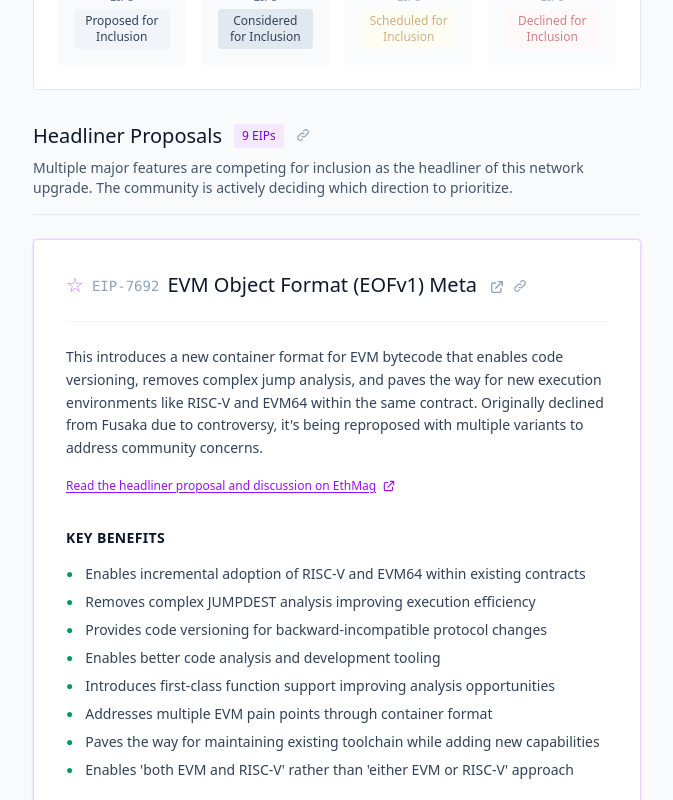
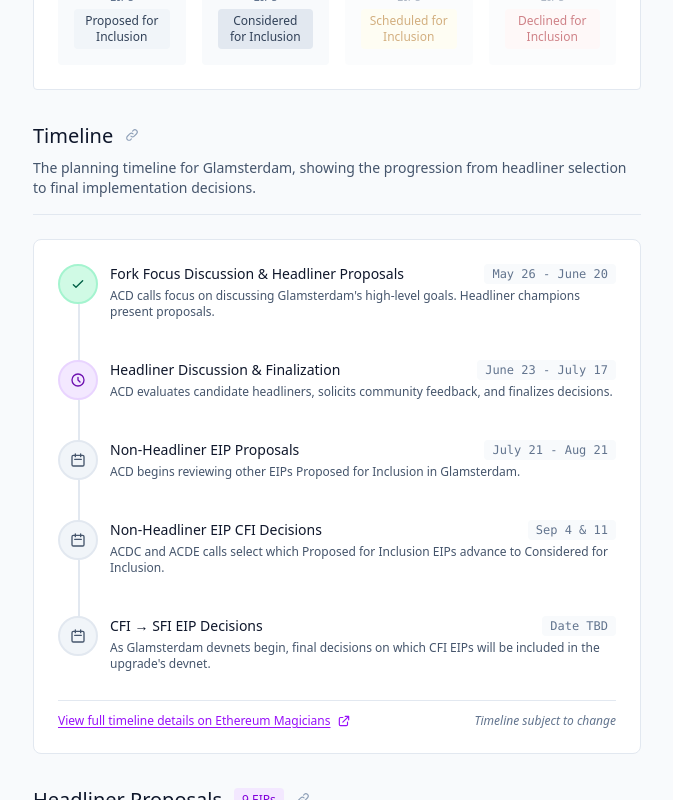
Before and after one commit to jmcpheron/forkcast, a React (Vite) app: page /upgrade/glamsterdam in a window 1280 px wide. Shown: the part 1640-2440 px from the top of the page, without its empty margins (447-1120 px from the left). Built offline with nearby package versions, Linux system fonts and the light colour scheme.

Commit message:
add glamsterdam timeline

```diff
--- a/src/components/PublicNetworkUpgradePage.tsx
+++ b/src/components/PublicNetworkUpgradePage.tsx
@@ -200,6 +200,10 @@ const PublicNetworkUpgradePage: React.FC<PublicNetworkUpgradePageProps> = ({
   // Generate TOC items
   const tocItems = [
     { id: 'overview', label: 'Overview', type: 'section' as const, count: null as number | null },
+    // Add Glamsterdam timeline section
+    ...(forkName.toLowerCase() === 'glamsterdam' ? [
+      { id: 'glamsterdam-timeline', label: 'Timeline', type: 'section' as const, count: null as number | null }
+    ] : []),
     // Add headliner proposals section for forks with multiple headliners
     ...(forkName.toLowerCase() === 'glamsterdam' && eips.filter(eip => isHeadliner(eip)).length > 1 ? [
       {
@@ -450,6 +454,140 @@ const PublicNetworkUpgradePage: React.FC<PublicNetworkUpgradePageProps> = ({
     );
   };
 
+  // Glamsterdam-specific timeline component
+  const GlamsterdamTimeline: React.FC = () => {
+    const phases = [
+      {
+        id: 'fork-focus',
+        title: 'Fork Focus Discussion & Headliner Proposals',
+        dateRange: 'May 26 - June 20',
+        description: 'ACD calls focus on discussing Glamsterdam\'s high-level goals. Headliner champions present proposals.',
+        status: 'completed'
+      },
+      {
+        id: 'headliner-discussion',
+        title: 'Headliner Discussion & Finalization',
+        dateRange: 'June 23 - July 17',
+        description: 'ACD evaluates candidate headliners, solicits community feedback, and finalizes decisions.',
+        status: 'current'
+      },
+      {
+        id: 'non-headliner-proposals',
+        title: 'Non-Headliner EIP Proposals',
+        dateRange: 'July 21 - Aug 21',
+        description: 'ACD begins reviewing other EIPs Proposed for Inclusion in Glamsterdam.',
+        status: 'upcoming'
+      },
+      {
+        id: 'cfi-decisions',
+        title: 'Non-Headliner EIP CFI Decisions',
+        dateRange: 'Sep 4 & 11',
+        description: 'ACDC and ACDE calls select which Proposed for Inclusion EIPs advance to Considered for Inclusion.',
+        status: 'upcoming'
+      },
+      {
+        id: 'cfi-to-sfi',
+        title: 'CFI → SFI EIP Decisions',
+        dateRange: 'Date TBD',
+        description: 'As Glamsterdam devnets begin, final decisions on which CFI EIPs will be included in the upgrade\'s devnet.',
+        status: 'upcoming'
+      }
+    ];
+
+    const getPhaseStatusColor = (status: string) => {
+      switch (status) {
+        case 'completed':
+          return 'bg-emerald-100 text-emerald-800 border-emerald-200';
+        case 'current':
+          return 'bg-purple-100 text-purple-800 border-purple-200';
+        case 'upcoming':
+          return 'bg-slate-100 text-slate-600 border-slate-200';
+        default:
+          return 'bg-slate-100 text-slate-600 border-slate-200';
+      }
+    };
+
+    const getPhaseStatusIcon = (status: string) => {
+      switch (status) {
+        case 'completed':
+          return (
+            <svg className="w-4 h-4" fill="none" stroke="currentColor" viewBox="0 0 24 24">
+              <path strokeLinecap="round" strokeLinejoin="round" strokeWidth={2} d="M5 13l4 4L19 7" />
+            </svg>
+          );
+        case 'current':
+          return (
+            <svg className="w-4 h-4" fill="none" stroke="currentColor" viewBox="0 0 24 24">
+              <path strokeLinecap="round" strokeLinejoin="round" strokeWidth={2} d="M12 8v4l3 3m6-3a9 9 0 11-18 0 9 9 0 0118 0z" />
+            </svg>
+          );
+        case 'upcoming':
+          return (
+            <svg className="w-4 h-4" fill="none" stroke="currentColor" viewBox="0 0 24 24">
+              <path strokeLinecap="round" strokeLinejoin="round" strokeWidth={2} d="M8 7V3m8 4V3m-9 8h10M5 21h14a2 2 0 002-2V7a2 2 0 00-2-2H5a2 2 0 00-2 2v12a2 2 0 002 2z" />
+            </svg>
+          );
+        default:
+          return null;
+      }
+    };
+
+    return (
+      <div className="mb-4">
+        <div className="bg-white border border-slate-200 rounded-lg p-6">
+          <div className="space-y-2">
+            {phases.map((phase, index) => (
+              <div key={phase.id} className="relative">
+                {/* Timeline connector */}
+                {index < phases.length - 1 && (
+                  <div className="absolute left-5 top-10 w-0.5 h-16 bg-slate-200"></div>
+                )}
+
+                <div className="flex gap-3">
+                  {/* Status icon */}
+                  <div className={`flex-shrink-0 w-10 h-10 rounded-full border-2 flex items-center justify-center ${getPhaseStatusColor(phase.status)}`}>
+                    {getPhaseStatusIcon(phase.status)}
+                  </div>
+
+                  {/* Content */}
+                  <div className={`flex-1 ${index === phases.length - 1 ? 'pb-2' : 'pb-6'}`}>
+                    <div className="flex items-start justify-between mb-1">
+                      <h4 className="font-medium text-slate-900 text-sm">{phase.title}</h4>
+                      <span className="text-xs text-slate-500 font-mono bg-slate-50 px-2 py-0.5 rounded">
+                        {phase.dateRange}
+                      </span>
+                    </div>
+                    <p className="text-xs text-slate-600 mb-2">{phase.description}</p>
+                  </div>
+                </div>
+              </div>
+            ))}
+          </div>
+
+          {/* Source link */}
+          <div className="mt-3 pt-3 border-t border-slate-200">
+            <div className="flex items-start justify-between">
+              <a
+                href="https://ethereum-magicians.org/t/eip-7773-glamsterdam-network-upgrade-meta-thread/21195"
+                target="_blank"
+                rel="noopener noreferrer"
+                className="inline-flex items-center gap-1.5 text-xs text-purple-600 hover:text-purple-800 underline decoration-1 underline-offset-2 transition-colors"
+              >
+                View full timeline details on Ethereum Magicians
+                <svg className="w-3.5 h-3.5" fill="none" stroke="currentColor" viewBox="0 0 24 24">
+                  <path strokeLinecap="round" strokeLinejoin="round" strokeWidth={2} d="M10 6H6a2 2 0 00-2 2v10a2 2 0 002 2h10a2 2 0 002-2v-4M14 4h6m0 0v6m0-6L10 14" />
+                </svg>
+              </a>
+              <p className="text-xs text-slate-500 italic">
+                Timeline subject to change
+              </p>
+            </div>
+          </div>
+        </div>
+      </div>
+    );
+  };
+
   return (
     <div className="min-h-screen bg-slate-50 text-slate-900 p-6">
       <div className="max-w-4xl mx-auto">
@@ -679,6 +817,26 @@ const PublicNetworkUpgradePage: React.FC<PublicNetworkUpgradePageProps> = ({
                   })}
                 </div>
               </div>
+
+              {/* Glamsterdam Timeline Section */}
+              {forkName.toLowerCase() === 'glamsterdam' && (
+                <div className="space-y-6" id="glamsterdam-timeline" data-section>
+                  <div className="border-b border-slate-200 pb-4">
+                    <div className="flex items-center gap-3 mb-2">
+                      <h2 className="text-xl font-medium text-slate-900">Timeline</h2>
+                      <CopyLinkButton
+                        sectionId="glamsterdam-timeline"
+                        title="Copy link to timeline"
+                        size="sm"
+                      />
+                    </div>
+                    <p className="text-sm text-slate-600 max-w-3xl">
+                      The planning timeline for Glamsterdam, showing the progression from headliner selection to final implementation decisions.
+                    </p>
+                  </div>
+                  <GlamsterdamTimeline />
+                </div>
+              )}
 
               {/* Headliner Proposals Section (for Glamsterdam) */}
               {forkName.toLowerCase() === 'glamsterdam' && eips.filter(eip => isHeadliner(eip)).length > 1 && (
```
